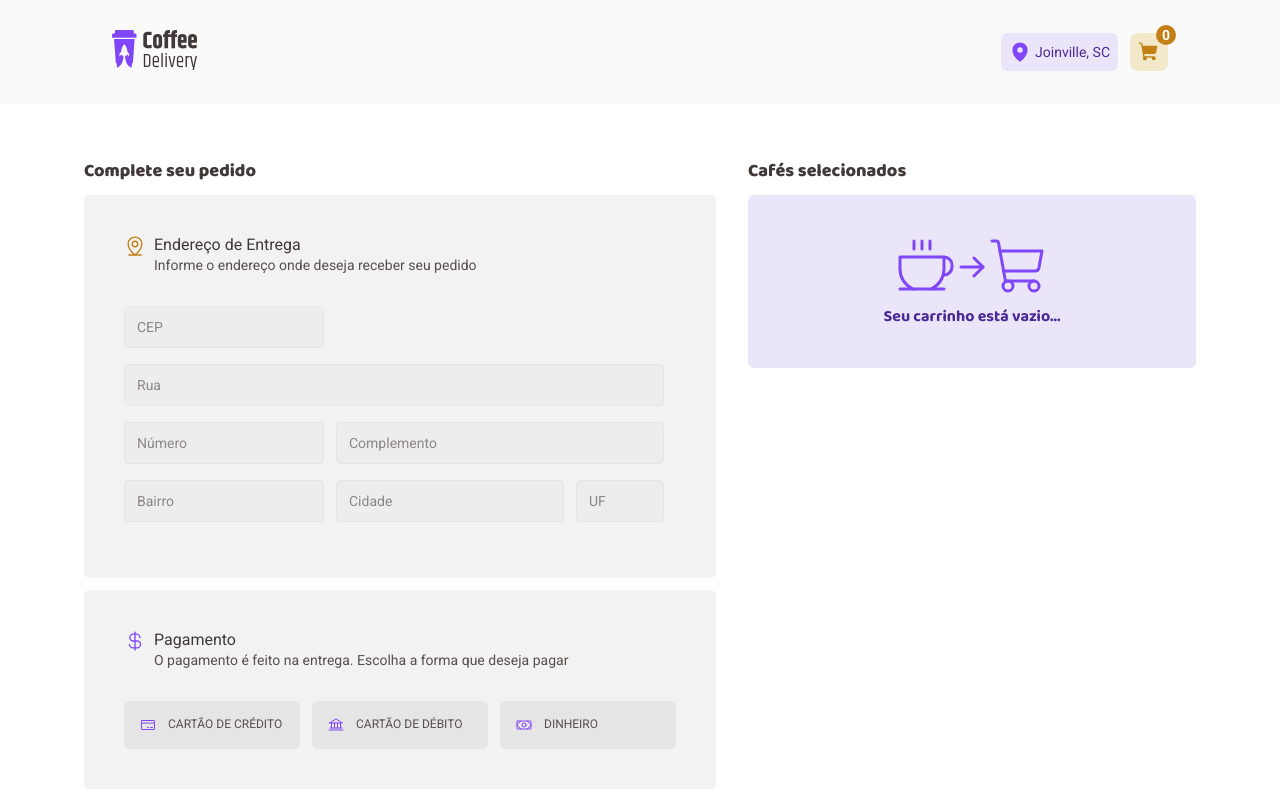
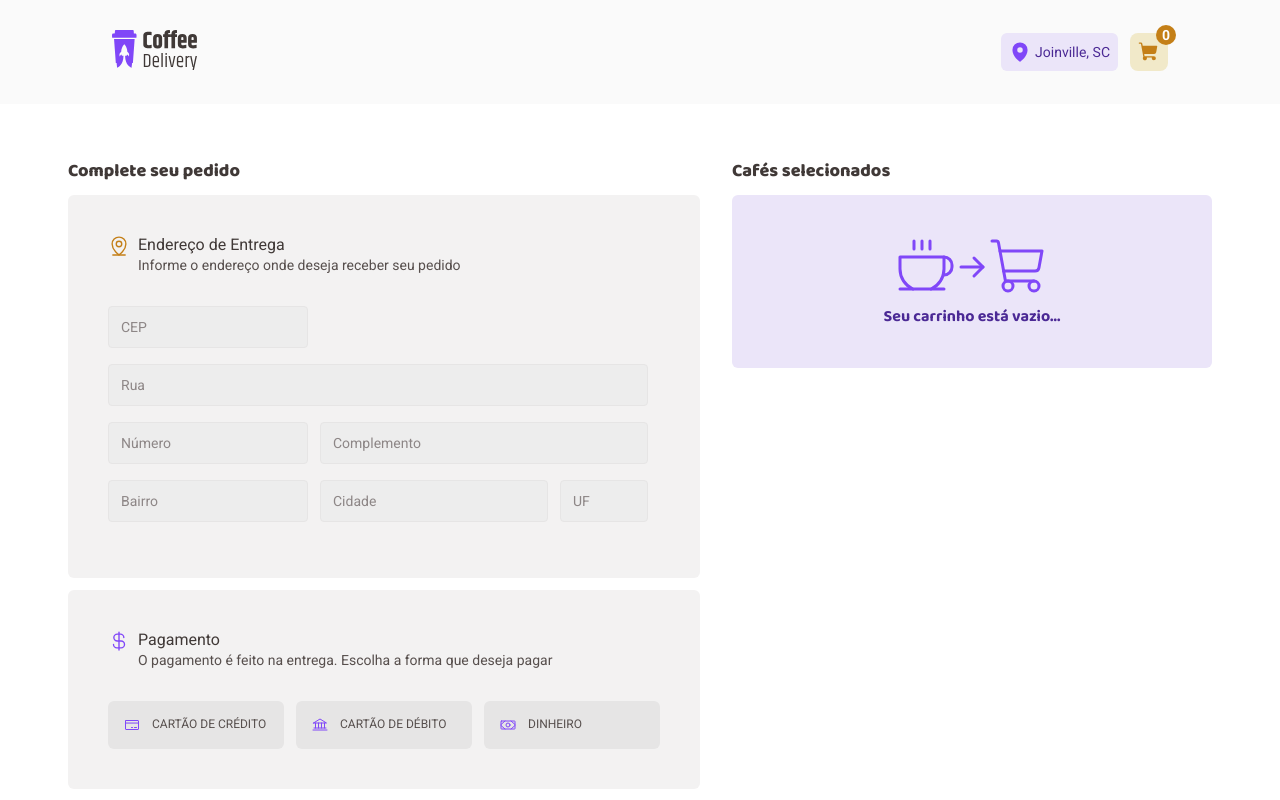
Before and after one commit to vinicsperes/coffee-delivery, a React (Vite) app: page /checkout in a window 1280 px wide. Built offline with nearby package versions, Linux system fonts and the light colour scheme.

Commit message:
Adjusts coffee price above 99

```diff
--- a/src/pages/Checkout/components/Cart/styles.ts
+++ b/src/pages/Checkout/components/Cart/styles.ts
@@ -2,7 +2,7 @@ import styled from 'styled-components'
 
 export const CartContent = styled.main`
   #CartCardContent {
-    width: 28rem;
+    width: 30rem;
   }
 
   .purpleBackground {
@@ -34,7 +34,7 @@ export const CartContent = styled.main`
 
 export const CoffeeSelected = styled.div`
   display: flex;
-  gap: 1.25rem;
+  gap: 1rem;
 
   img {
     width: 4rem;
```
